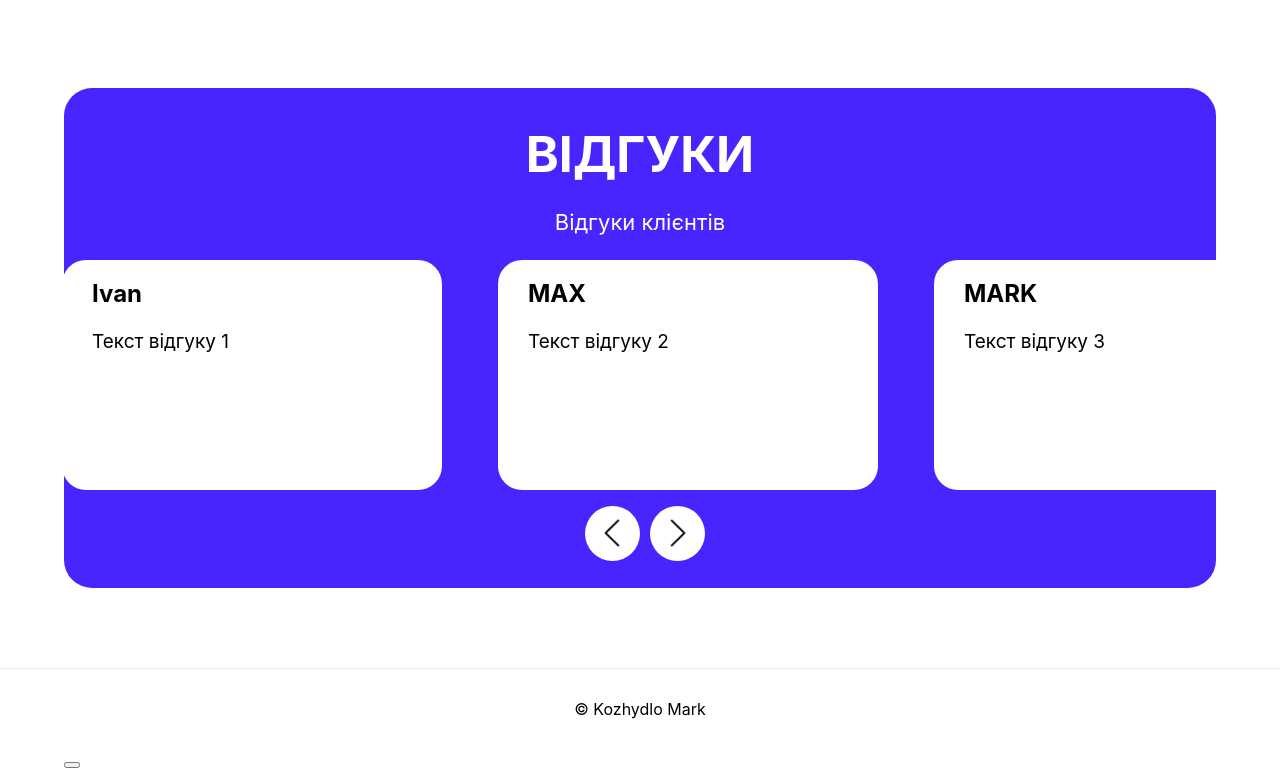
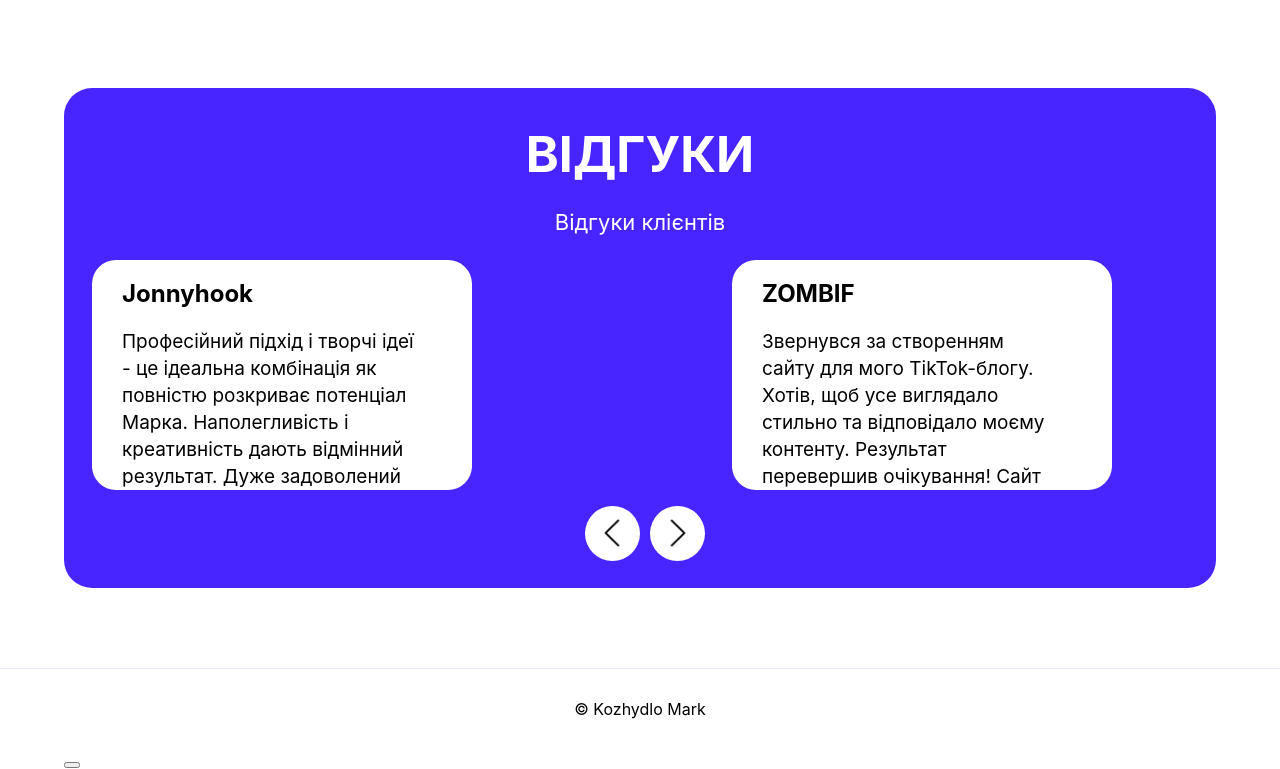
Before and after one commit to kozhydlo/kozhydlo.github.io, a React (Create React App) app: page / in a window 1280 px wide. Shown: the part 1819-2588 px from the top of the page. Built offline with nearby package versions, Linux system fonts and the light colour scheme.

Commit message:
Update App.js

```diff
--- a/src/App.js
+++ b/src/App.js
@@ -98,22 +98,17 @@ function App() {
 	const review = [
 		<Review
 			key={1}
-			name='Ivan'
+			name='Jonnyhook'
 			link='https://t.me/kozhydlo'
-			text='Текст відгуку 1'
+			text='Професійний підхід і творчі ідеї - це ідеальна комбінація як повністю розкриває потенціал Марка. Наполегливість і креативність дають відмінний результат. Дуже задоволений виконанням роботи!
+Завжди на зв’язку, оперативно реагує на зміни та чудово виконує поставлені завдання. Переходи на сайт стали зручними і привабливими для користувачів, дякую 🙏!!!'
 		/>,
 		<Review
 			key={2}
-			name='MAX'
+			name='ZOMBIF'
 			link='https://t.me/kozhydlo'
-			text='Текст відгуку 2'
-		/>,
-		<Review
-			key={3}
-			name='MARK'
-			link='https://t.me/kozhydlo'
-			text='Текст відгуку 3'
-		/>,
+			text='Звернувся за створенням сайту для мого TikTok-блогу. Хотів, щоб усе виглядало стильно та відповідало моєму контенту. Результат перевершив очікування! Сайт зробили дуже швидко, дизайн просто бомба, усе виглядає сучасно й максимально зручно. Я залишився дуже задоволеним, і тепер легко можу направляти аудиторію на свої соцмережі через цей сайт. Однозначно рекомендую, якщо потрібен крутий розробник!'
+		/>
 	]
 
 	const visibleReview = 3
```
